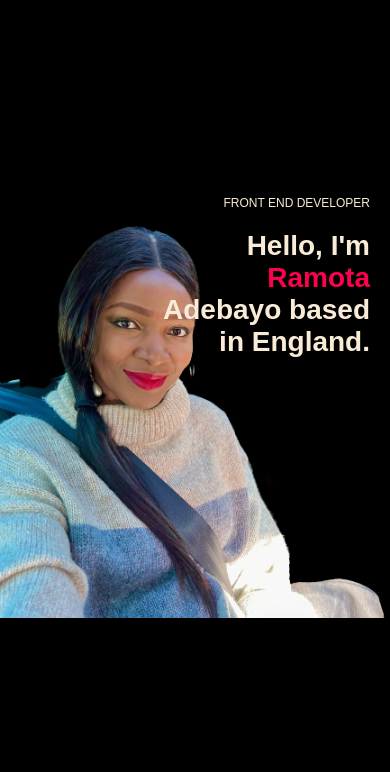
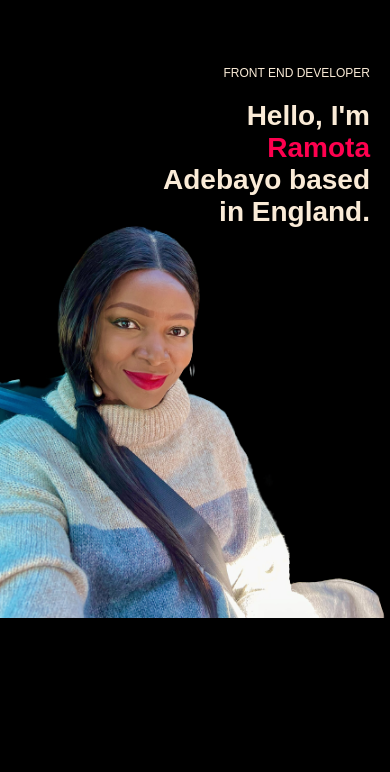
Before and after one commit to dayframs/MYPORTFOLIO, a plain HTML site: page index.html in a window 390 px wide. Shown: the part 72-844 px from the top of the page. Drawn offline with Linux system fonts and the light colour scheme.

Commit message:
Update media.css

```diff
--- a/media.css
+++ b/media.css
@@ -7,7 +7,7 @@
 }
 .herotext {
     margin-top: 2%;
-    padding: 230px 20px;
+    padding: 100px 20px 0 20px;
 }
 .herotext h1 {
     font-size: 28px;
```
